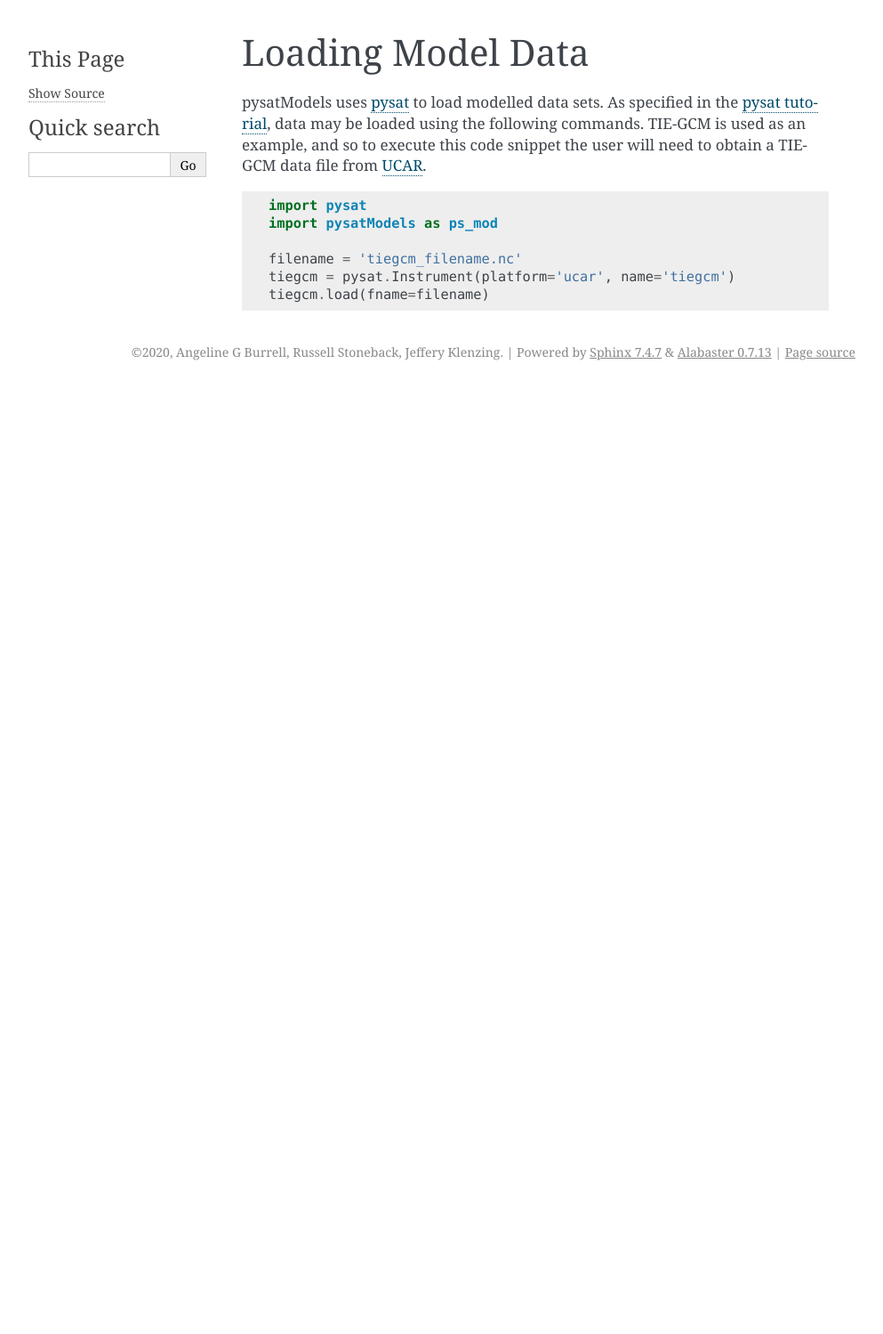
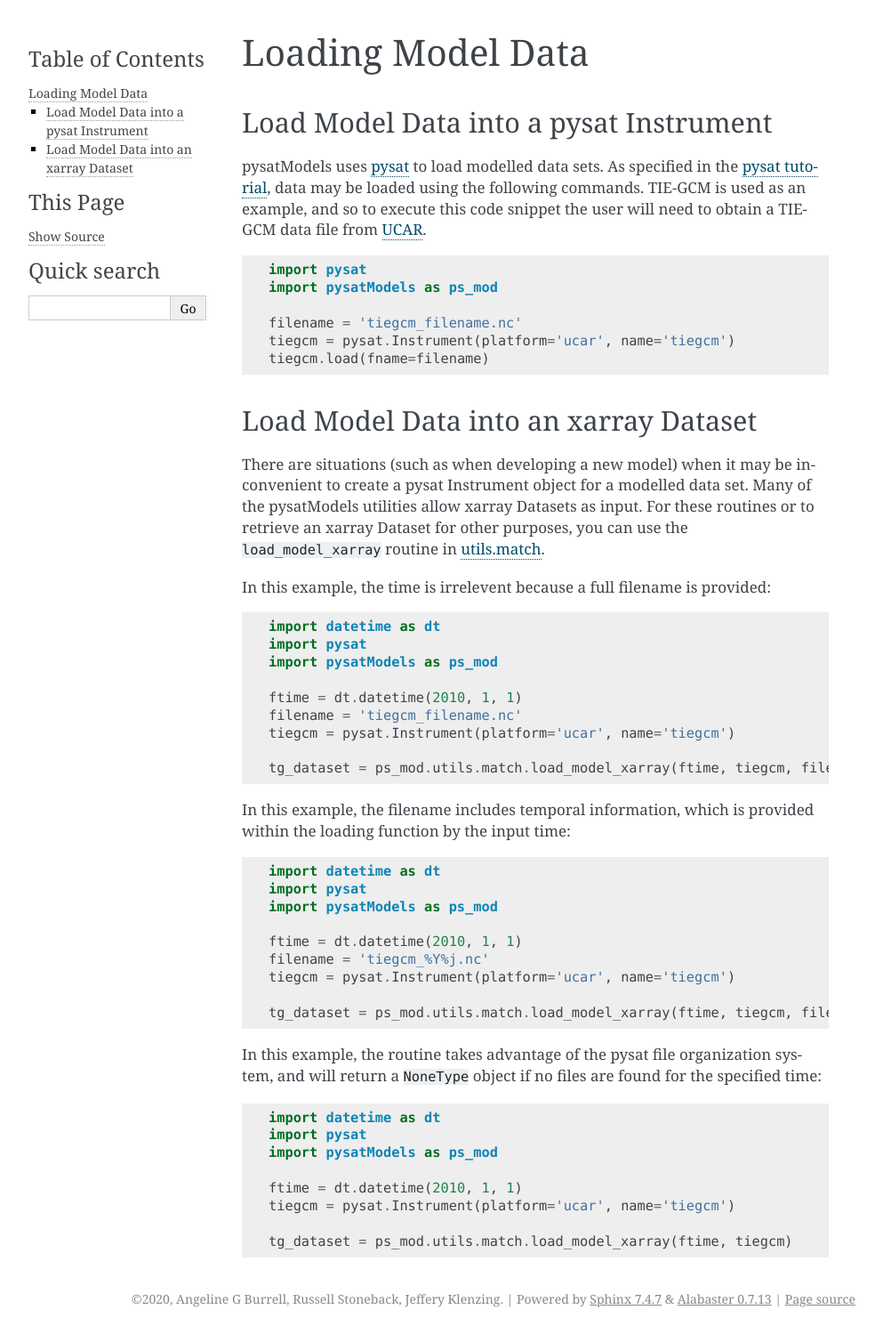
Before and after one commit to pysat/pysatModels, a Sphinx documentation site: the page built from docs/examples/ex_init.rst, in a window 1280 px wide. Shown: the whole page at 89% size, without its empty margins (148-1141 px from the left). Built offline with Sphinx 7.4.7, drawn with Linux system fonts in a browser that asks for light colours; before the commit the page ends 900 px from its top, so only the background shows below that.

Commit message:
DOC: xarray loading
Added xarray loading examples.

```diff
--- a/docs/examples/ex_init.rst
+++ b/docs/examples/ex_init.rst
@@ -1,6 +1,8 @@
 Loading Model Data
 ==================
 
+Load Model Data into a pysat Instrument
+---------------------------------------
 pysatModels uses `pysat <https://github.com/pysat/pysat>`_ to load modelled data
 sets.  As specified in the
 `pysat tutorial <https://pysat.readthedocs.io/en/latest/tutorial.html>`_,
@@ -17,3 +19,61 @@ TIE-GCM data file from `UCAR <https://www.hao.ucar.edu/modeling/tgcm/tie.php>`_.
    filename = 'tiegcm_filename.nc'
    tiegcm = pysat.Instrument(platform='ucar', name='tiegcm')
    tiegcm.load(fname=filename)
+
+
+Load Model Data into an xarray Dataset
+--------------------------------------
+
+There are situations (such as when developing a new model) when it may be
+inconvenient to create a pysat Instrument object for a modelled data set.  Many
+of the pysatModels utilities allow xarray Datasets as input.  For these routines
+or to retrieve an xarray Dataset for other purposes, you can use the
+``load_model_xarray`` routine in
+`utils.match <../utils.html#module-pysatModels.utils.match>`_.
+
+In this example, the time is irrelevent because a full filename is provided:
+
+::
+
+   import datetime as dt
+   import pysat
+   import pysatModels as ps_mod
+
+   ftime = dt.datetime(2010, 1, 1)
+   filename = 'tiegcm_filename.nc'
+   tiegcm = pysat.Instrument(platform='ucar', name='tiegcm')
+
+   tg_dataset = ps_mod.utils.match.load_model_xarray(ftime, tiegcm, filename)
+
+
+In this example, the filename includes temporal information, which is provided
+within the loading function by the input time:
+
+::
+
+   import datetime as dt
+   import pysat
+   import pysatModels as ps_mod
+
+   ftime = dt.datetime(2010, 1, 1)
+   filename = 'tiegcm_%Y%j.nc'
+   tiegcm = pysat.Instrument(platform='ucar', name='tiegcm')
+
+   tg_dataset = ps_mod.utils.match.load_model_xarray(ftime, tiegcm, filename)
+
+
+In this example, the routine takes advantage of the pysat file organization
+system, and will return a ``NoneType`` object if no files are found for the
+specified time:
+
+
+::
+
+   import datetime as dt
+   import pysat
+   import pysatModels as ps_mod
+
+   ftime = dt.datetime(2010, 1, 1)
+   tiegcm = pysat.Instrument(platform='ucar', name='tiegcm')
+
+   tg_dataset = ps_mod.utils.match.load_model_xarray(ftime, tiegcm)
```
